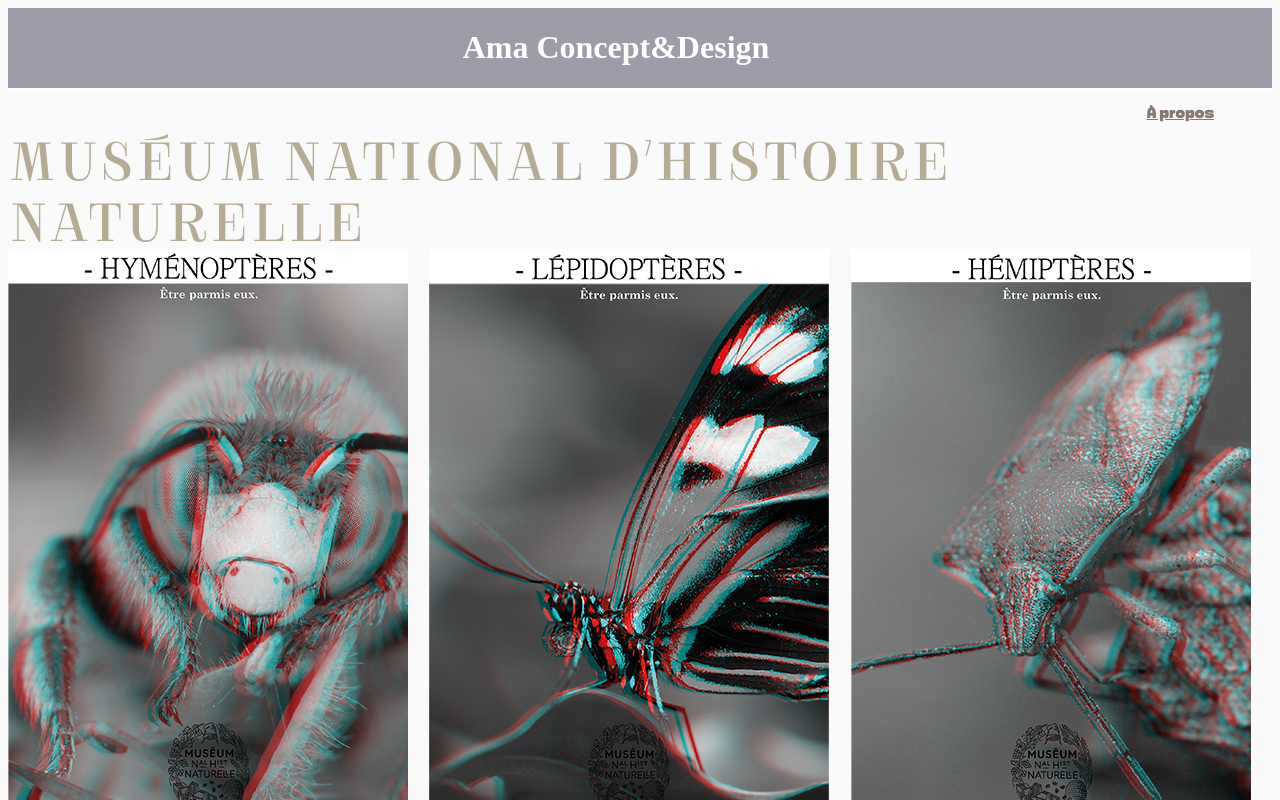
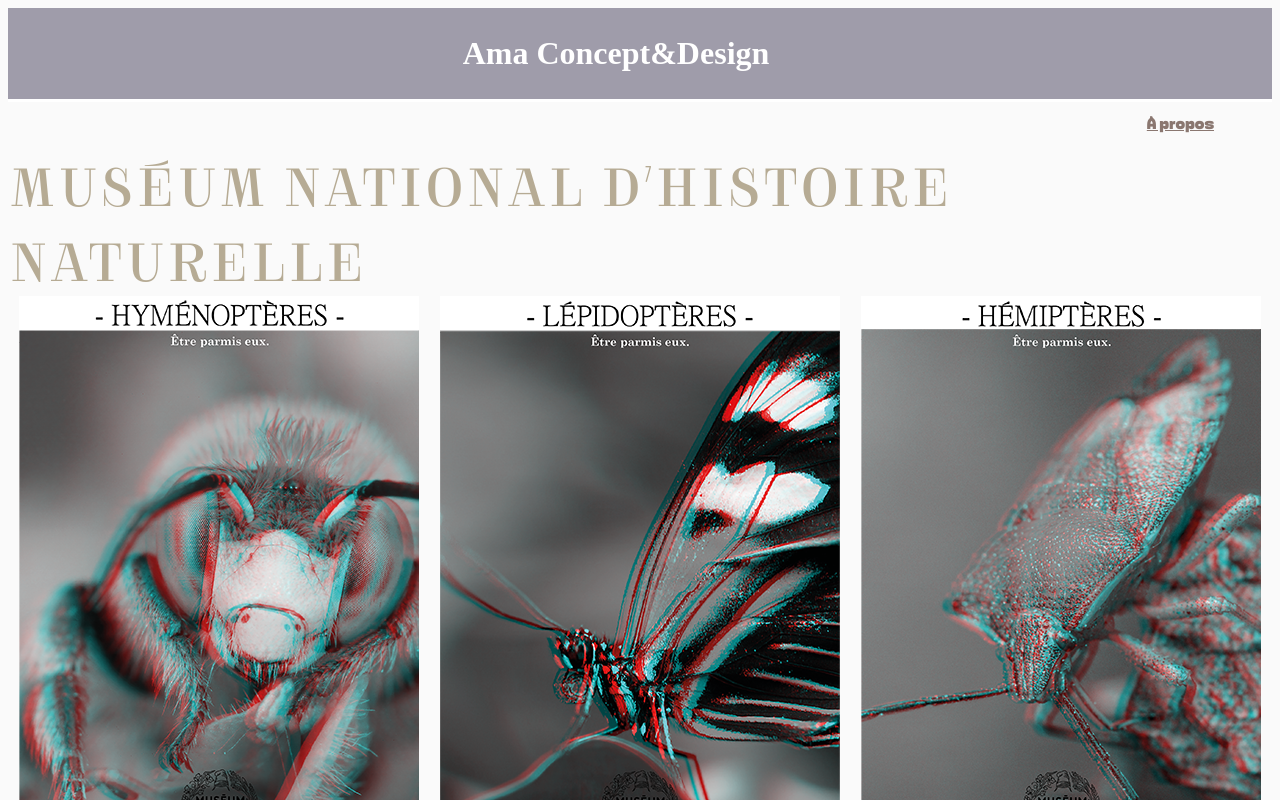
Before and after one commit to ama-concept-and-design/ama-concept-and-design.github.io, a plain HTML site: page 02_insecte.html in a window 1280 px wide. Shown: the top 800 px of the page. Drawn offline with Linux system fonts and the light colour scheme; a web font is replaced by a local one.

Commit message:
Add files via upload

```diff
--- a/style.css
+++ b/style.css
@@ -37,10 +37,16 @@
 body{
     background-color: rgb(250, 250, 250);
     font-family: 'Millimetre Light', sans-serif;
-    line-height: 1,5;
+    line-height: 1.5;
+    margin-bottom: 150px;
 
 }
 
+img{
+    max-width: 100%;
+    display: block;
+    height:auto;
+}
 header{
     font-family: 'Victorianna';
 }
@@ -91,6 +97,7 @@ a{
         opacity:0.5;
         transition:1s;
     }
+
 
 /*** About Home***/
 .grid{
@@ -148,15 +155,27 @@ a{
 
 .portfolio{
     display: grid;
-    grid-template-columns: repeat(3, 1fr);
+    /* grid-template-columns: repeat(auto-fill, minmax(300px, 400px)); */
+    justify-items: center;
 }
 
+
+@media (min-width:760px){
+    .portfolio{
+        grid-template-columns: repeat(2, 1fr);
+    }
+}
+
+@media (min-width:1060px){
+    .portfolio{
+        grid-template-columns: repeat(3, 1fr);
+    }
+}
 .portfolio-title{
     font-family: 'Solide Mirage';
     font-size: 50px;
     color: rgb(182, 171, 148);
-    text-align: justify, left;
-    grid-column: 1/4;
+    grid-column: 1/-1;
 }
 
 /* #about_portfolio .wrapper_portfolio {
@@ -180,6 +199,15 @@ a{
     font-size: 20px;
     text-align: justify;
 }
+
+/*** Video Insecte ***/
+
+.video{
+    text-align: center;
+}
+
+
+
 
 
 /* .two_columns_66_33 {
```
Also changed, not shown: index.html (+2 -1 lines).
